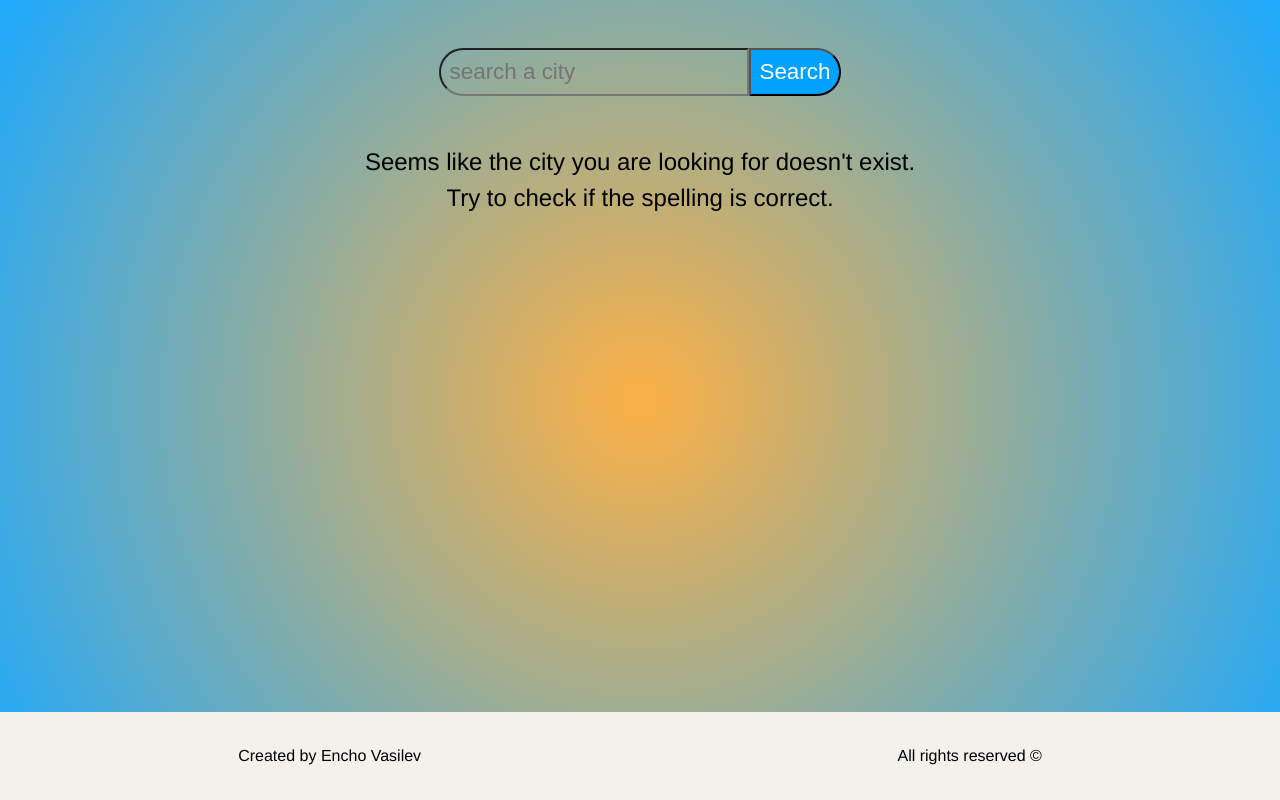
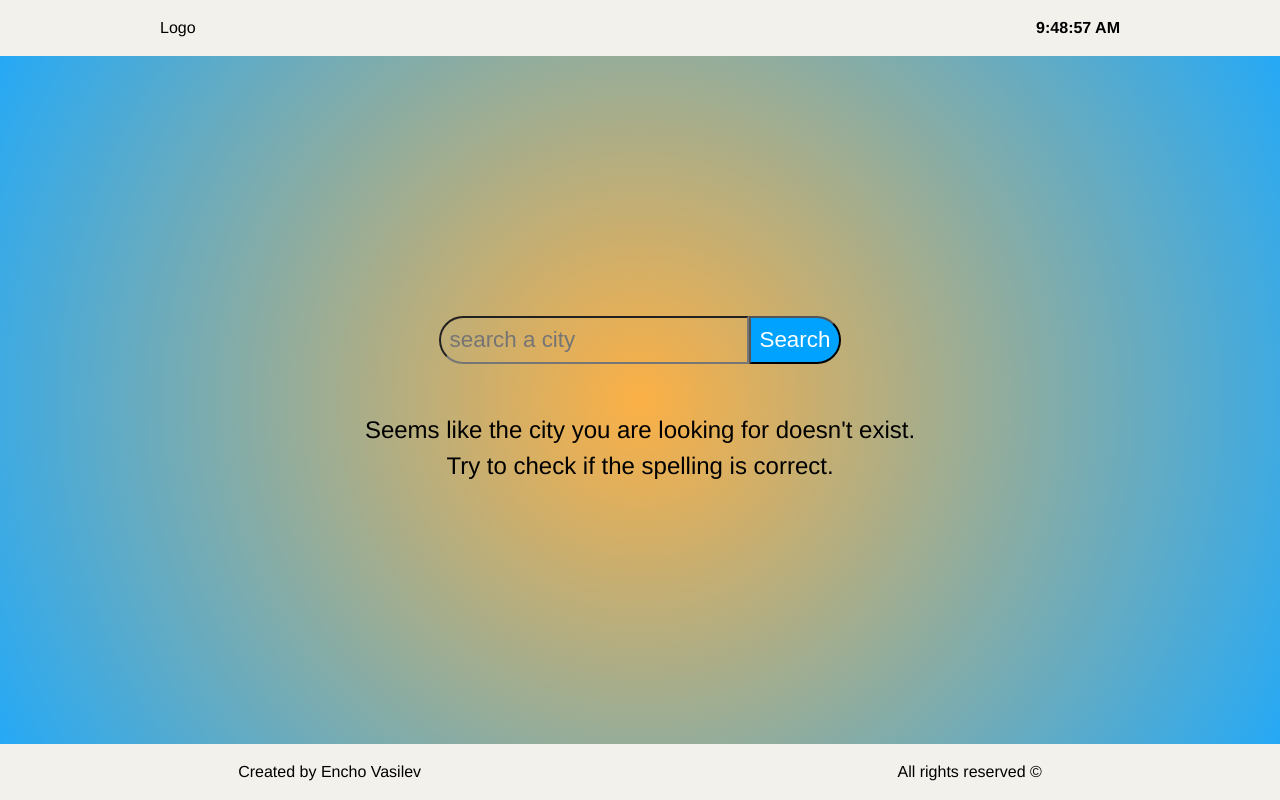
Before and after one commit to edvasilev94/WeatherApp, a React (Vite) app in the folder weatherApp/: page / in a window 1280 px wide. Built offline with nearby package versions, Linux system fonts and the light colour scheme; no server answers.

Commit message:
Added Navbar with clock

```diff
--- a/weatherApp/src/App.jsx
+++ b/weatherApp/src/App.jsx
@@ -3,10 +3,12 @@ import Home from './componenets/Home/Home';
 import Footer from './componenets/Footer/Footer';
 
 import './App.css'
+import Navbar from './componenets/Navbar/Navbar';
 function App() {
 
   return (
       <div className="conainer-main">
+          <Navbar />
         <Routes>
           <Route path='/' element={<Home />} />
         </Routes>
--- a/weatherApp/src/componenets/Card/card.css
+++ b/weatherApp/src/componenets/Card/card.css
@@ -3,6 +3,7 @@ img {
     width: 100%;
     height: 15em;
 }
+
 
 .cotainer {
     display: flex;
@@ -22,6 +23,8 @@ img {
     -webkit-box-shadow: 4px 7px 9px 0px rgba(0,0,0,0.24);
     -moz-box-shadow: 4px 7px 9px 0px rgba(0,0,0,0.24);
     box-shadow: 4px 7px 9px 0px rgba(0,0,0,0.24);
+
+
 }
 
 .city-name {
--- /dev/null
+++ b/weatherApp/src/componenets/Clock/Clock.jsx
@@ -0,0 +1,22 @@
+import React, { useState, useEffect } from 'react';
+
+import '../Clock/clock.css'
+
+
+export default function Clock () {
+
+  const [time, setTime] = useState(new Date());
+
+  useEffect(() => {
+    const intervalID = setInterval(() => {
+      setTime(new Date());
+    }, 1000);
+
+    return () => clearInterval(intervalID);
+  }, []);
+
+  return (
+
+        <li className="nav-li-clock"> {time.toLocaleTimeString()} </li>
+  )
+};
--- /dev/null
+++ b/weatherApp/src/componenets/Clock/clock.css
@@ -0,0 +1,3 @@
+.nav-li-clock {
+    font-weight: 700;
+}
--- a/weatherApp/src/componenets/Footer/Footer.jsx
+++ b/weatherApp/src/componenets/Footer/Footer.jsx
@@ -5,7 +5,7 @@ export default function Footer () {
     return (
         <div className="footer">
             <ul className="footer-ul">
-                <li>Created by <a href="https://github.com/edvasilev94">Encho Vasilev</a></li>
+                <li>Created by <a href="https://github.com/edvasilev94" target="_blank" rel="noopener noreferrer">Encho Vasilev</a></li>
                 <li>All rights reserved &copy;</li>
             </ul>
         </div>
--- a/weatherApp/src/componenets/Footer/footer.css
+++ b/weatherApp/src/componenets/Footer/footer.css
@@ -10,7 +10,7 @@ a:hover {
 
 
 li {
-    margin: 2rem 0;
+    margin: 1em 0;
     list-style-type: none;
     font-weight: 500;
 }
--- /dev/null
+++ b/weatherApp/src/componenets/Navbar/Navbar.jsx
@@ -0,0 +1,15 @@
+import '../Navbar/navbar.css'
+
+import Clock from '../Clock/Clock.jsx'
+
+export default function Navbar () {
+
+return(
+    <nav className="navbar">
+        <ul className="navbar-ul">
+            <li className="navbar-li">Logo</li>
+            <li className="navbar-li"><Clock /></li>
+        </ul>
+    </nav>
+)
+};
--- /dev/null
+++ b/weatherApp/src/componenets/Navbar/navbar.css
@@ -0,0 +1,15 @@
+nav {
+    background-color: #F2F1EB;
+}
+
+.navbar-ul {
+    display: flex;
+    justify-content: space-between;
+    flex-wrap: wrap;
+    align-items: center;
+}
+
+.navbar-li {
+    padding: 0 10em;
+    margin: 0;
+}
```
